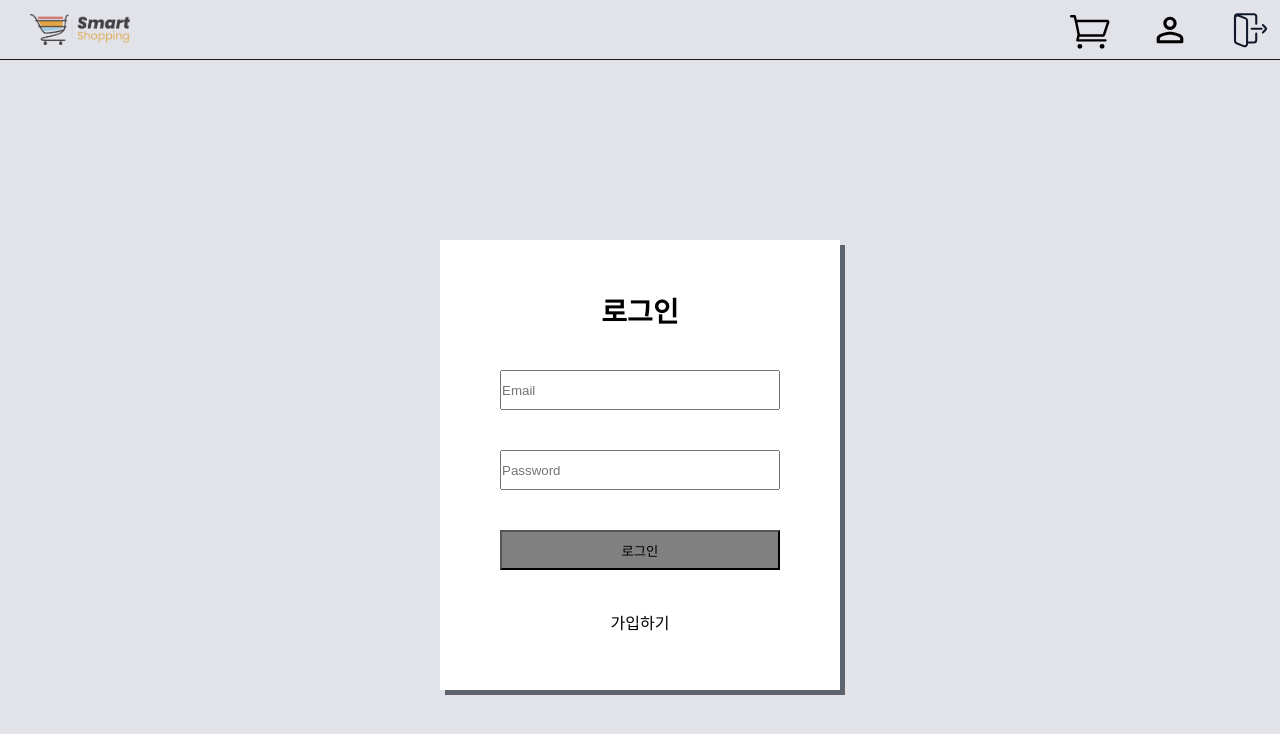
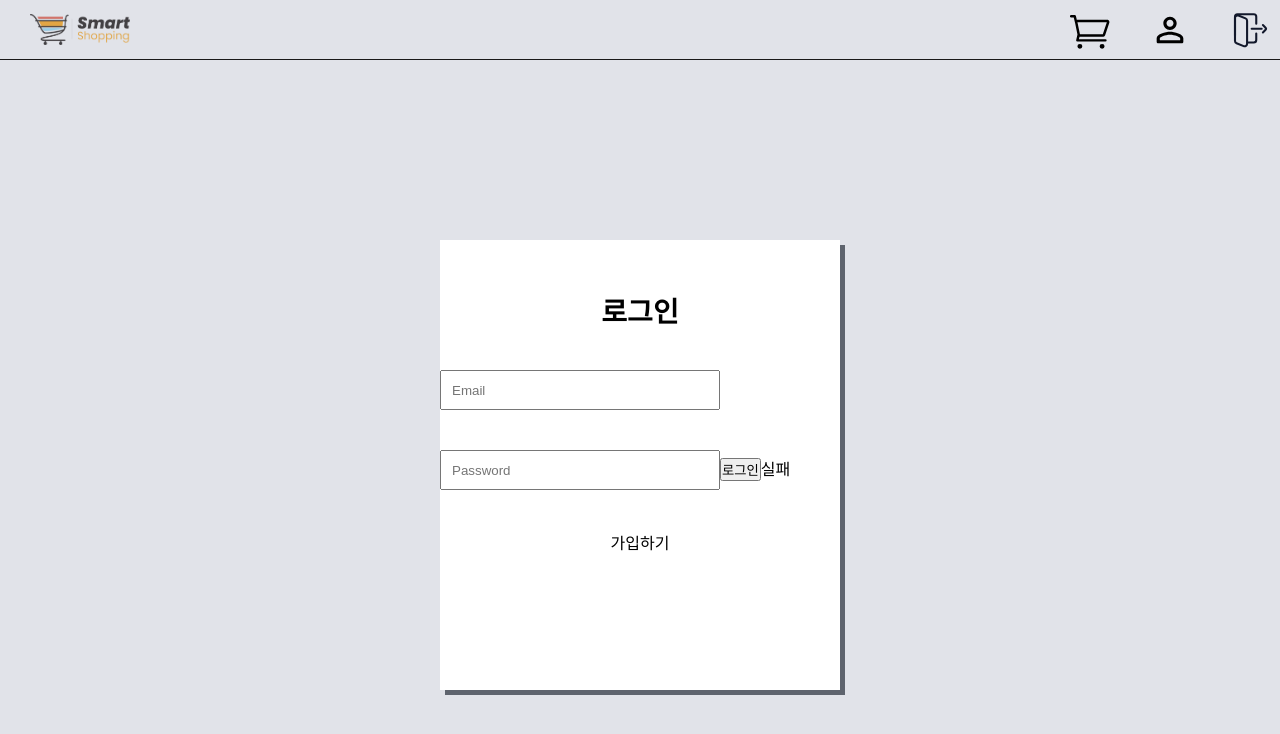
Before and after one commit to safdsafasfasfsafsafsafsafsa/react-shopping, a React (Vite) app: page /login in a window 1280 px wide. Shown: the top 734 px of the page. Built offline with nearby package versions, Linux system fonts and the light colour scheme; no server answers.

Commit message:
firebase 로그인 테스트 성공

```diff
--- a/package.json
+++ b/package.json
@@ -12,6 +12,7 @@
   "dependencies": {
     "@reduxjs/toolkit": "^2.8.2",
     "axios": "^1.11.0",
+    "firebase": "^12.1.0",
     "react": "^19.1.1",
     "react-dom": "^19.1.1",
     "react-redux": "^9.2.0",
--- a/src/components/ItemBlocks.jsx
+++ b/src/components/ItemBlocks.jsx
@@ -4,7 +4,7 @@ import "./ItemBlocks.css";
 import { useSelector } from "react-redux";
 
 export default function ItemBlocks() {
-  const filteredItems = useSelector((state) => state.main.filteredItems);
+  const { filteredItems } = useSelector((state) => state.main);
 
   return (
     <section className="item-blocks">
--- /dev/null
+++ b/src/components/LoginForm.jsx
@@ -0,0 +1,53 @@
+import React, { useState } from "react";
+import { useDispatch, useSelector } from "react-redux";
+import { loginUser } from "../store/asyncTrunks/loginTrunks";
+
+export default function LoginForm() {
+  // 지역 한정 정보는 setState 사용?
+  const [email, setEmail] = useState("");
+  const [password, setPassword] = useState("");
+
+  const dispatch = useDispatch();
+  const { status, error } = useSelector((state) => state.auth);
+
+  const handleSubmit = async (e) => {
+    e.preventDefault();
+    // ⭐️ dispatch를 통해 Thunk를 호출하고 이메일, 비밀번호를 전달합니다.
+    dispatch(loginUser({ email, password }));
+  };
+
+  return (
+    <div className="login-box">
+      <h2>로그인</h2>
+      <form onSubmit={handleSubmit}>
+        <input
+          className="login__email login-form"
+          type="email"
+          placeholder="Email"
+          value={email}
+          onChange={(e) => setEmail(e.target.value)}
+        />
+        <input
+          className="login__pw login-form"
+          type="password"
+          placeholder="Password"
+          value={password}
+          onChange={(e) => setPassword(e.target.value)}
+        />
+        <button
+          className="login__submit"
+          type="submit"
+          value="로그인"
+          disabled={status === "loading"}
+        >
+          {status === "loading" ? "로그인 중..." : "로그인"}
+        </button>
+        {status === "succeeded" ? "성공" : "실패"}
+        {error && <p>{error}</p>}
+      </form>
+      <div className="login__register">
+        <a href="">가입하기</a>
+      </div>
+    </div>
+  );
+}
--- /dev/null
+++ b/src/firebase-config.js
@@ -0,0 +1,24 @@
+// https://ilimes.github.io/web/post37/
+
+// Import the functions you need from the SDKs you need
+import { initializeApp } from "firebase/app";
+import { getAuth } from "firebase/auth";
+// TODO: Add SDKs for Firebase products that you want to use
+// https://firebase.google.com/docs/web/setup#available-libraries
+
+// Your web app's Firebase configuration
+// For Firebase JS SDK v7.20.0 and later, measurementId is optional
+const firebaseConfig = {
+  apiKey: "AIzaSyC4hyVPajx99OLVoq2w7vxAJYIHqch8sNM",
+  authDomain: "react-login-test-36fcd.firebaseapp.com",
+  projectId: "react-login-test-36fcd",
+  storageBucket: "react-login-test-36fcd.firebasestorage.app",
+  messagingSenderId: "811726773272",
+  appId: "1:811726773272:web:9c0ce800e227c7471c776d",
+  measurementId: "G-5KHXXB92VR",
+};
+
+// Initialize Firebase
+const app = initializeApp(firebaseConfig);
+const auth = getAuth(app);
+export { app, auth };
--- a/src/pages/LoginPage/index.jsx
+++ b/src/pages/LoginPage/index.jsx
@@ -1,87 +1,14 @@
-// import React, { useState, useContext, useEffect } from "react";
-// import { useNavigate } from "react-router-dom";
-
-// import axios from "../../api/axios";
-// import Submit from "../../components/Submit";
-// import LoadingSpinner from "../../components/LoadingSpinner";
+import LoginForm from "../../components/LoginForm";
 
 import "../../styles/Reset.css";
 import "../../styles/LoginPage.css";
 
 export default function LoginPage() {
-  // const navigate = useNavigate();
-
-  // const [loading, setLoading] = useState(false);
-  // const { file } = useContext(FileContext);
-
-  // useEffect(() => {
-  //   if (file) {
-  //     console.log("file:", file);
-  //     console.log("typeof file:", typeof file);
-  //     console.log("file instanceof File:", file instanceof File); // true 여야 제대로 작동
-  //     fetchData(file);
-  //   }
-  // }, [file]);
-
-  // const fetchData = async (newFile) => {
-  //   const formData = new FormData();
-  //   formData.append("file", newFile);
-
-  //   try {
-  //     setLoading(true);
-  //     console.log("loading...1");
-
-  //     const response = await axios.post("/analyze", formData, {
-  //       headers: {
-  //         "Content-Type": "multipart/form-data",
-  //       },
-  //     });
-
-  //     console.log(response.data);
-  //     console.log("loading...2");
-
-  //     const resultData = response.data;
-
-  //     navigate(`/analyze`, { state: { result: resultData } });
-  //   } catch (error) {
-  //     console.error("Error:", error);
-  //     console.error("upload error:", error.response?.data || error.message);
-  //   } finally {
-  //     setLoading(false);
-  //   }
-  // };
-
   return (
-    <section className="login-page centered">
-      {/* {loading && <LoadingSpinner />}
-      {!loading && (
-        <>
-          <section className="main-page centered">
-            <h1 className="title-h1">Insert music file</h1>
-            <h2 className="title-h2">mp3, wav etc</h2>
-            <Submit nav="analyze" />
-          </section>
-        </>
-      )} */}
-      <div className="login-box">
-        <h2>로그인</h2>
-        <input
-          class="login__email login-form"
-          type="email"
-          placeholder="Email"
-        />
-        <input
-          class="login__pw login-form"
-          type="password"
-          placeholder="Password"
-        />
-        <div class="login__submit">
-          <input type="submit" value="로그인" />
-        </div>
-        <div class="login__register">
-          <a href="">가입하기</a>
-        </div>
-      </div>
-    </section>
+    <>
+      <section className="login-page centered">
+        <LoginForm />
+      </section>
+    </>
   );
 }
--- a/src/pages/MainPage/index.jsx
+++ b/src/pages/MainPage/index.jsx
@@ -10,13 +10,14 @@ import { fetchAllProducts } from "../../store/asyncTrunks/productsTrunks";
 
 export default function MainPage() {
   const dispatch = useDispatch();
+  const { filteredLength, status } = useSelector((state) => state.main);
 
-  const { filteredLength, status } = useSelector((state) => state.main);
+  console.log("main 1");
 
   // ❤ 리덕스 연결 필수 요소
   useEffect(() => {
     dispatch(fetchAllProducts());
-    console.log("main");
+    console.log("main 2");
   }, [dispatch]);
 
   const handleFilterClick = (category) => {
--- /dev/null
+++ b/src/store/asyncTrunks/loginTrunks.jsx
@@ -0,0 +1,21 @@
+import { createAsyncThunk } from "@reduxjs/toolkit";
+import { signInWithEmailAndPassword } from "firebase/auth";
+import { auth } from "../../firebase-config";
+
+export const loginUser = createAsyncThunk(
+  "auth/loginUser",
+  async ({ email, password }, thunkAPI) => {
+    try {
+      const userCredential = await signInWithEmailAndPassword(
+        auth,
+        email,
+        password
+      );
+      const user = userCredential.user;
+      return user.toJSON(); // 사용자 객체를 JSON 형태로 반환
+    } catch (error) {
+      // ⭐️ 오류 발생 시 rejectWithValue로 에러 메시지 반환
+      return thunkAPI.rejectWithValue(error.message);
+    }
+  }
+);
--- a/src/store/asyncTrunks/productsTrunks.jsx
+++ b/src/store/asyncTrunks/productsTrunks.jsx
@@ -1,10 +1,12 @@
 import { createAsyncThunk } from "@reduxjs/toolkit";
 import axios from "../../api/axios";
+// import axios from "axios";
 
 export const fetchAllProducts = createAsyncThunk(
   "products/fetchAllProducts",
   async () => {
     const response = await axios.get(`/products`);
+    // const response = await axios.get(`https://fakestoreapi.com/products`);
     return response.data;
   }
 );
--- a/src/store/slices/authSlice.jsx
+++ b/src/store/slices/authSlice.jsx
@@ -1,21 +1,39 @@
-// https://velog.io/@donggoo/Redux-Toolkit-%EB%A6%AC%EB%8D%95%EC%8A%A4-%ED%88%B4%ED%82%B7-%EC%82%AC%EC%9A%A9%ED%95%98%EA%B8%B0
+import { createSlice } from "@reduxjs/toolkit";
+import { loginUser } from "../asyncTrunks/loginTrunks";
 
-import { createSlice } from "@reduxjs/toolkit";
-
-const initialAuthState = { isAuth: false };
+const initialState = {
+  user: null,
+  status: "idle",
+  error: null,
+};
 
 const authSlice = createSlice({
   name: "auth",
-  initialState: initialAuthState,
+  initialState,
   reducers: {
-    login(state) {
-      state.isAuth = true;
+    // 동기적인 로그아웃 액션
+    logoutUser: (state) => {
+      state.user = null;
+      state.status = "idle";
+      state.error = null;
     },
-    logout(state) {
-      state.isAuth = false;
-    },
+  },
+  extraReducers: (builder) => {
+    builder
+      .addCase(loginUser.pending, (state) => {
+        state.status = "loading";
+        state.error = null;
+      })
+      .addCase(loginUser.fulfilled, (state, action) => {
+        state.status = "succeeded";
+        state.user = action.payload; // 로그인 성공 시 유저 정보 저장
+      })
+      .addCase(loginUser.rejected, (state, action) => {
+        state.status = "failed";
+        state.error = action.payload; // rejectWithValue로 받은 에러 메시지
+      });
   },
 });
 
-export const { login, logout } = authSlice.actions;
-export default authSlice;
+export const { logoutUser } = authSlice.actions;
+export default authSlice.reducer;
--- a/src/store/slices/mainSilce.jsx
+++ b/src/store/slices/mainSilce.jsx
@@ -13,6 +13,13 @@ const mainSlice = createSlice({
   reducers: {
     setFilteredProducts: (state, action) => {
       const category = action.payload; // 외부에서 전달하는 카테고리명
+
+      if (!Array.isArray(state.items)) {
+        console.error("state.items는 배열이 아닙니다.", state.items);
+        state.filteredItems = []; // 배열이 아니면 빈 배열로 초기화
+        state.filteredLength = 0;
+        return; // 리듀서 실행을 중단
+      }
 
       if (category === "all") {
         state.filteredItems = state.items;
@@ -31,6 +38,7 @@ const mainSlice = createSlice({
         state.status = "loading";
       })
       .addCase(fetchAllProducts.fulfilled, (state, action) => {
+        console.log("action.payload", action.payload);
         state.status = "succeeded";
         state.items = action.payload; // 데이터 저장
       })
--- a/src/store/store.jsx
+++ b/src/store/store.jsx
@@ -7,11 +7,13 @@ import { configureStore } from "@reduxjs/toolkit";
 import mainReducer from "./slices/mainSilce";
 import idReducer from "./slices/idSilce";
 import cartReducer from "./slices/cartSlice";
+import authReducer from "./slices/authSlice";
 
 export const store = configureStore({
   reducer: {
     main: mainReducer,
     id: idReducer,
     cart: cartReducer,
+    auth: authReducer,
   },
 });
--- a/src/styles/LoginPage.css
+++ b/src/styles/LoginPage.css
@@ -32,6 +32,7 @@
   overflow: hidden;
   width: 280px;
   height: 40px;
+  padding-left: 10px;
 }
 
 .login__submit {
```
Also changed, not shown: 1 other file (tests, documents, lock files or other folders).
